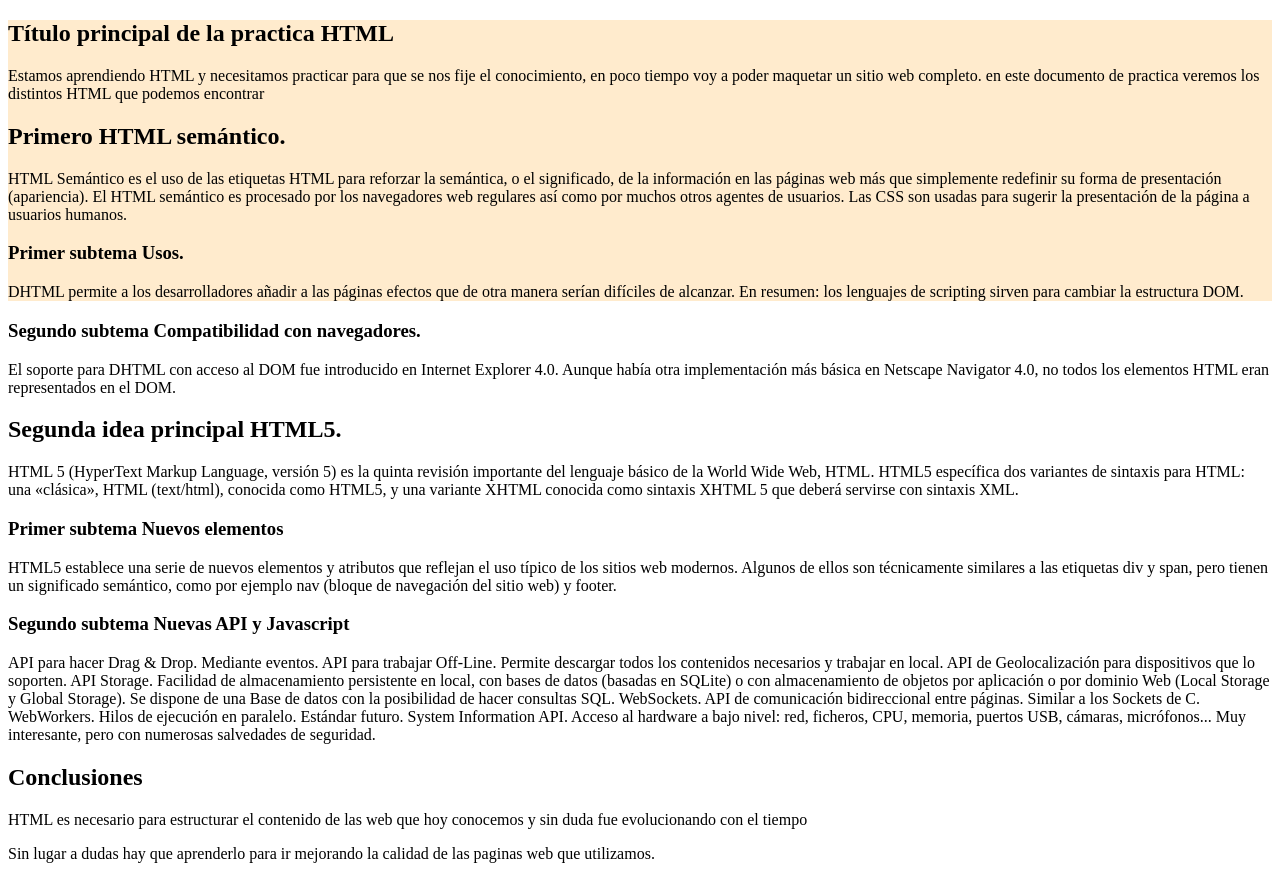
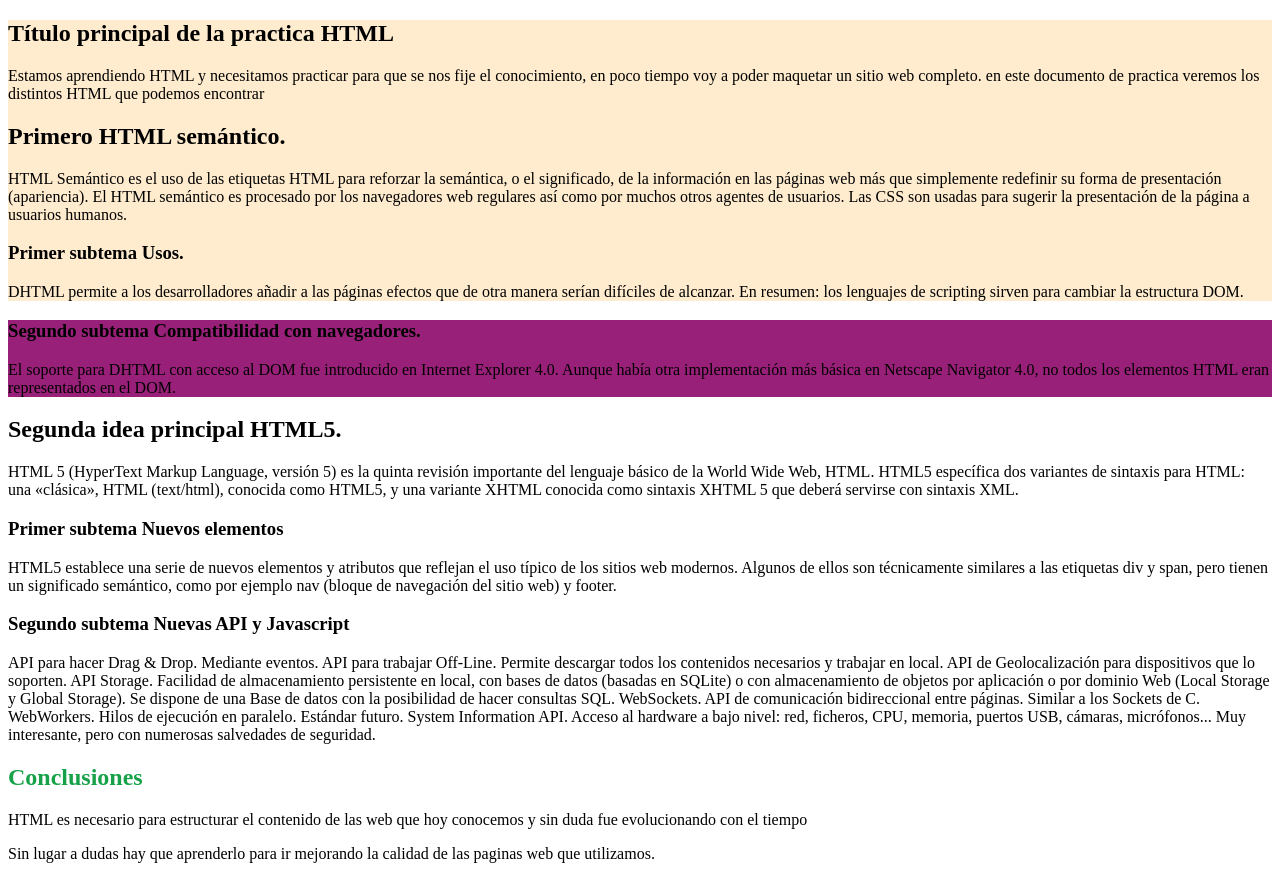
Before and after one commit to WebJohy/MI-PRIMER-HTML, a plain HTML site: page index.html in a window 1280 px wide. Drawn offline with Linux system fonts and the light colour scheme.

Commit message:
cambios 28 de oct

```diff
--- a/index.html
+++ b/index.html
@@ -5,7 +5,7 @@
     <meta http-equiv="X-UA-Compatible" content="IE=edge">
     <meta name="viewport" content="width=device-width, initial-scale=1.0">
     <title>Heading Example</title>
-    <link rel="stylesheet" href="./styles.css">
+    <link rel="stylesheet" href="styles.css">
 </head>
 <body>
   <section class="sectionUno">
@@ -23,11 +23,11 @@
       resumen: los lenguajes de scripting sirven para cambiar la estructura DOM.
       </p>
   </section>
-  <section>
+  <section class="sectionDos">
     <h3>Segundo subtema Compatibilidad con navegadores.</h3>
     <p>El soporte para DHTML con acceso al DOM fue introducido en Internet Explorer 4.0. Aunque había otra implementación
       más básica en Netscape Navigator 4.0, no todos los elementos HTML eran representados en el DOM.</p>
-  </section>
+  </section class="sectionTres">
   <div>
     <h2>Segunda idea principal HTML5.</h2>
     <p>HTML 5 (HyperText Markup Language, versión 5) es la quinta revisión importante del lenguaje básico de la World Wide
@@ -52,7 +52,7 @@
       </p>
   </div>
   <div>
-    <h2>Conclusiones</h2>
+    <h2 id="unico"> Conclusiones</h2>
     <p>HTML es necesario para estructurar el contenido de las web que hoy conocemos y sin duda fue evolucionando con el tiempo
     </p>
     <p> Sin lugar a dudas hay que aprenderlo para ir mejorando la calidad de las paginas web que utilizamos.</p>
--- a/styles.css
+++ b/styles.css
@@ -1,3 +1,12 @@
 .sectionUno {
   background-color: blanchedalmond;
 }
+.sectionDos {
+  background-color: rgb(153, 32, 121);
+}
+#unico{
+  color: rgb(23, 161, 72);
+}
+.sectionTres {
+  font-weight: bold;
+}
```
